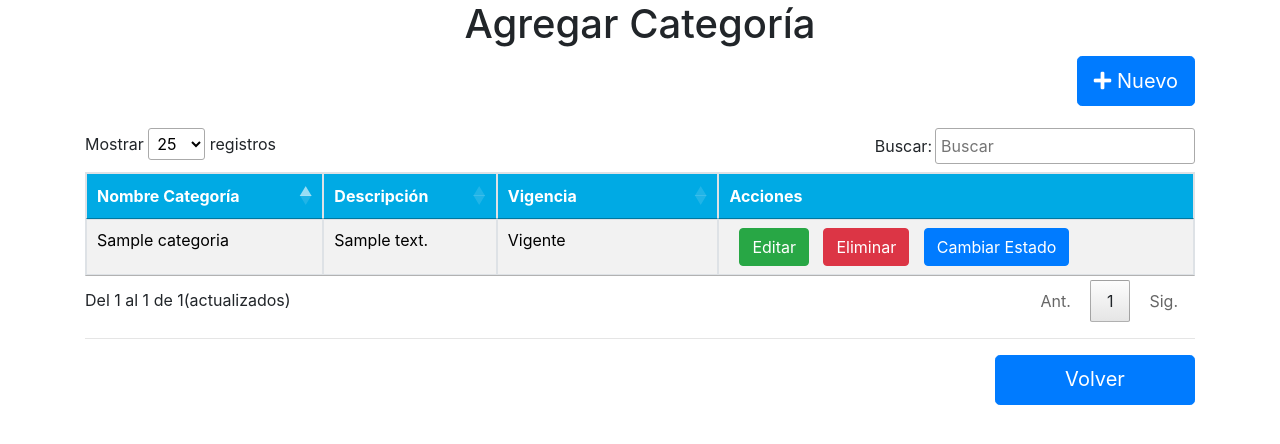
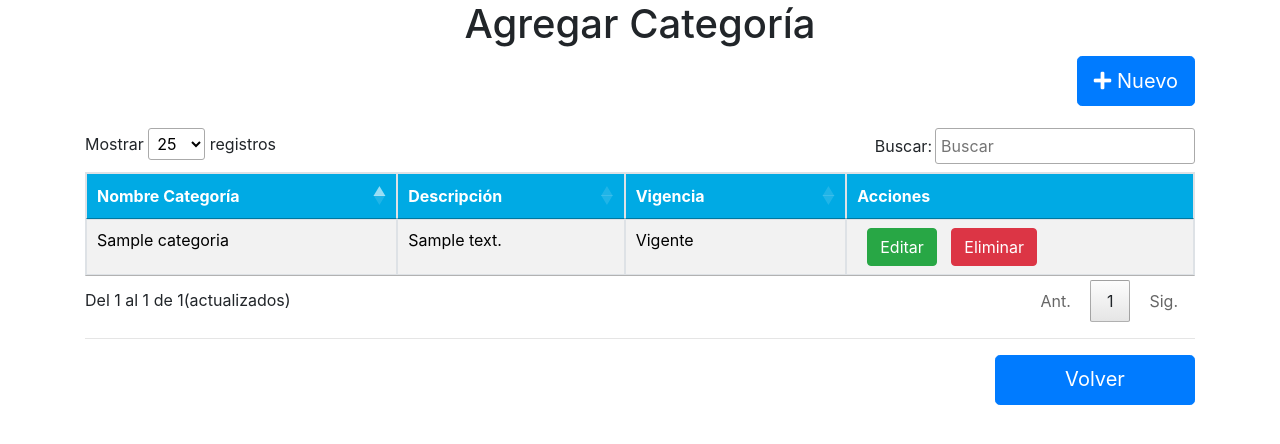
Before and after one commit to john128762/Proyecto-Portafolio-2022, a Django app: page /categoria/ in a window 1280 px wide. Shown: the part 56-500 px from the top of the page. Run offline with Django 4.2, Linux system fonts and the light colour scheme; tables that the repository leaves empty hold one stand-in row (values such as "Sample post"); some libraries are stand-ins or nearby versions.

Commit message:
Eliminado boton cambiar estado

```diff
--- a/laTiaDelPan/backend/templates/categoria.html
+++ b/laTiaDelPan/backend/templates/categoria.html
@@ -134,7 +134,6 @@
                     <td>
                       <button value="{{ categoria.CAT_ID }}" id="editCat" style='margin-left: 10px;' class='btn btn-success' data-toggle='modal' data-target='#EditarCategoria' onclick="mostrarCategoriaModal('{{ categoria.CAT_ID }}','{{categoria.CAT_NOMBRE}}', '{{categoria.CAT_DESCRIPCION}}', '{{categoria.CAT_ESTADO}}')">Editar</button>
                       <button value="{{ categoria.CAT_ID }}" id="eliminarCat" style='margin-left: 10px;' class='btn btn-danger' data-toggle='modal' data-target='#EliminarCategoria' onclick="modalEliminarCategoria('{{ categoria.CAT_ID }}')">Eliminar</button>
-                      <button style='margin-left: 10px;' class='btn btn-primary'>Cambiar Estado</button>
                     </td>
                 </tr>
               {% endfor %}
```
